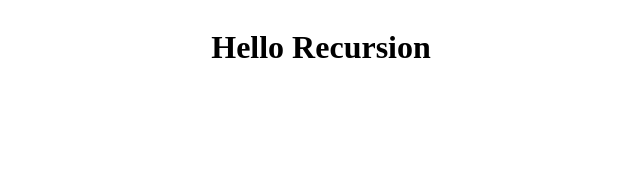
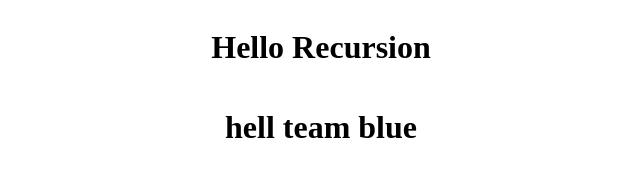
Before and after one commit to teamdev-testBlue/task1, a plain HTML site: page index.html in a window 1280 px wide. Shown: the whole page, without its empty margins (319-959 px from the left). Drawn offline with Linux system fonts and the light colour scheme.

Commit message:
add-greeting

```diff
--- a/index.html
+++ b/index.html
@@ -10,6 +10,7 @@
 <body>
     <div class="container">
         <h1>Hello Recursion</h1>
+        <h1>hell team blue</h1>
     </div>
 </body>
 </html>
```
